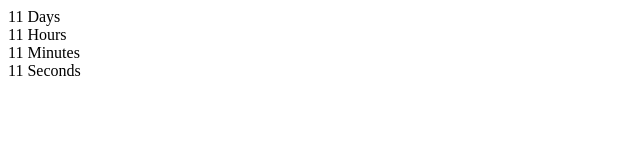
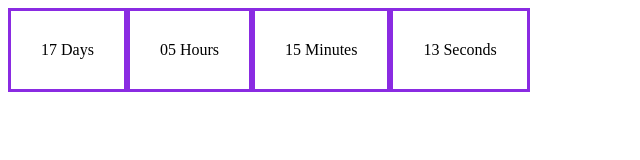
Before and after one commit to polinadonich/goit-js-hw-11-timer, a plain HTML site: page index.html in a window 1280 px wide. Shown: the whole page, without its empty margins (0-640 px from the left). Drawn offline with Linux system fonts and the light colour scheme.

Commit message:
добавляет таймер обратного отсчета

```diff
--- a/index.html
+++ b/index.html
@@ -3,6 +3,7 @@
   <head>
     <meta charset="UTF-8" />
     <meta http-equiv="X-UA-Compatible" content="IE=edge" />
+    <link href="style.css" rel="stylesheet" type="text/css">
     <meta name="viewport" content="width=device-width, initial-scale=1.0" />
     <title>Таймер обратного отсчета</title>
   </head>
--- a/index.js
+++ b/index.js
@@ -1,29 +1,30 @@
-new CountdownTimer({
-  selector: '#timer-1',
-  targetDate: new Date('Jul 17, 2019'),
-});
+const dayRef = document.querySelector('span[data-value="days"]');
+const hourRef = document.querySelector('span[data-value="hours"]');
+const minRef = document.querySelector('span[data-value="mins"]');
+const secRef = document.querySelector('span[data-value="secs"]');
 
-/*
- * Оставшиеся дни: делим значение UTC на 1000 * 60 * 60 * 24, количество
- * миллисекунд в одном дне (миллисекунды * секунды * минуты * часы)
- */
-const days = Math.floor(time / (1000 * 60 * 60 * 24));
+const targetDate = new Date("September 20, 2021  12:00:00");
 
-/*
- * Оставшиеся часы: получаем остаток от предыдущего расчета с помощью оператора
- * остатка % и делим его на количество миллисекунд в одном часе
- * (1000 * 60 * 60 = миллисекунды * минуты * секунды)
- */
-const hours = Math.floor((time % (1000 * 60 * 60 * 24)) / (1000 * 60 * 60));
+const toTargetDate = setInterval(() => {
+  const dateNow = new Date();
+  const remainingTime = targetDate - dateNow;
+  countdown(remainingTime);
+}, 1000);
 
-/*
- * Оставшиеся минуты: получаем оставшиеся минуты и делим их на количество
- * миллисекунд в одной минуте (1000 * 60 = миллисекунды * секунды)
- */
-const mins = Math.floor((time % (1000 * 60 * 60)) / (1000 * 60));
+function countdown(time) {
+  const days = pad(Math.floor(time / (1000 * 60 * 60 * 24)));
+  const hours = pad(
+    Math.floor((time % (1000 * 60 * 60 * 24)) / (1000 * 60 * 60)),
+  );
+  const mins = pad(Math.floor((time % (1000 * 60 * 60)) / (1000 * 60)));
+  const secs = pad(Math.floor((time % (1000 * 60)) / 1000));
 
-/*
- * Оставшиеся секунды: получаем оставшиеся секунды и делим их на количество
- * миллисекунд в одной секунде (1000)
- */
-const secs = Math.floor((time % (1000 * 60)) / 1000);
+  dayRef.textContent = days;
+  hourRef.textContent = hours;
+  minRef.textContent = mins;
+  secRef.textContent = secs;
+}
+
+function pad(value) {
+  return String(value).padStart(2, '0');
+}
--- /dev/null
+++ b/style.css
@@ -0,0 +1,8 @@
+.timer {
+  display: flex;
+}
+
+.field {
+  border: 3px solid blueviolet;
+  padding: 30px;
+}
```
